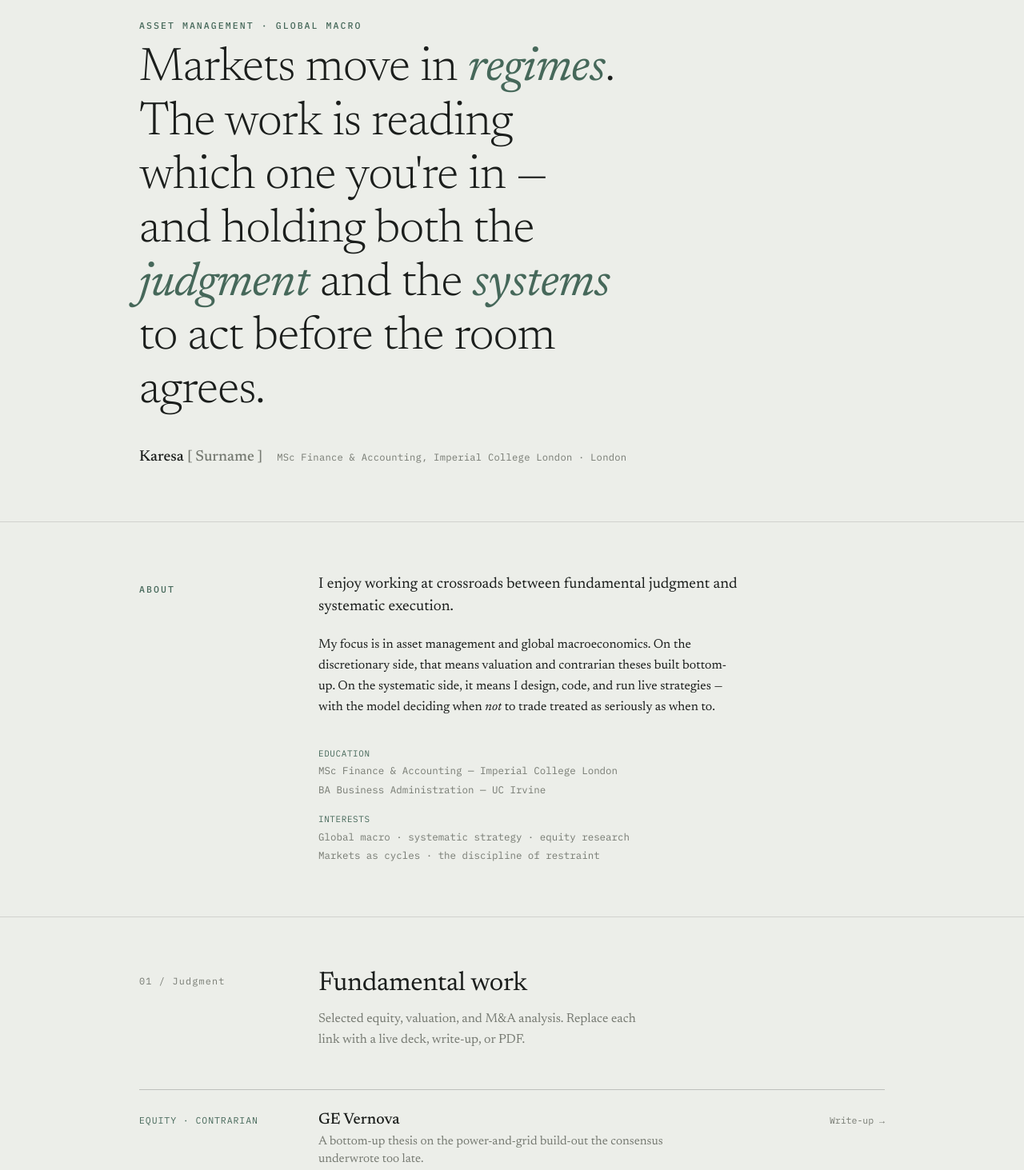
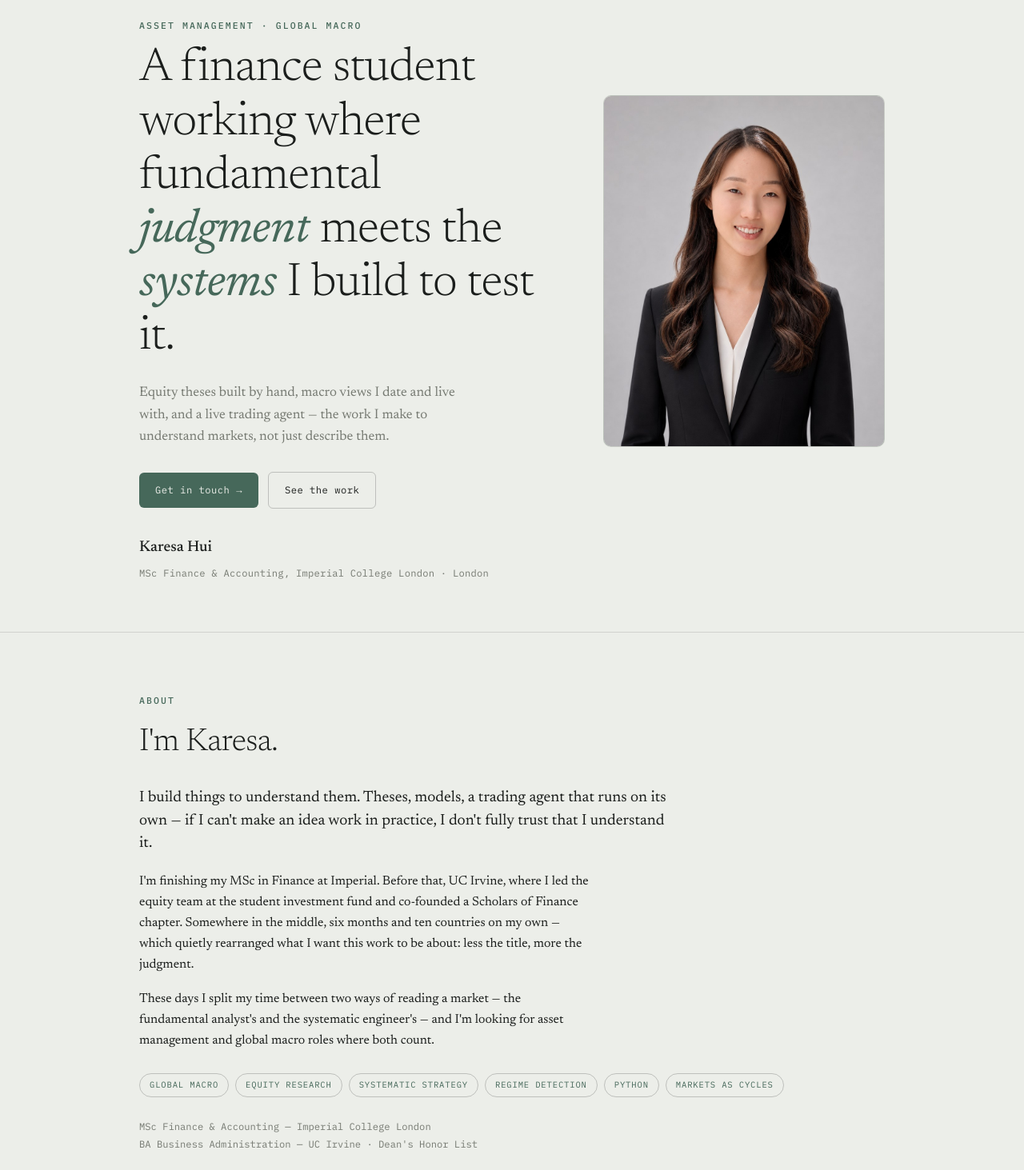
Before and after one commit to hkaresa/Portfolio.kh, a plain HTML site: page index.html in a window 1280 px wide. Shown: the part 200-1663 px from the top of the page at 80% size. Drawn offline with Linux system fonts and the light colour scheme.

Commit message:
Add files via upload

```diff
--- a/index.html
+++ b/index.html
@@ -3,7 +3,7 @@
 <head>
 <meta charset="UTF-8" />
 <meta name="viewport" content="width=device-width, initial-scale=1.0" />
-<title>Karesa — Asset Management & Global Macro</title>
+<title>Karesa Hui — Asset Management & Global Macro</title>
 <meta name="description" content="Fundamental judgment and systematic execution at the seam of asset management and global macro." />
 <link rel="preconnect" href="https://fonts.googleapis.com" />
 <link rel="preconnect" href="https://fonts.gstatic.com" crossorigin />
@@ -220,6 +220,34 @@
   footer .mono{ font-size:.72rem; color:var(--stone); letter-spacing:.04em; }
   footer .band.mini{ width:120px; }
 
+  /* ===================== hero v2 (portrait-led) ===================== */
+  .hero-grid{ display:grid; grid-template-columns:1.35fr .92fr; gap:clamp(30px,5vw,72px); align-items:center; }
+  .hero .intro{ margin-top:22px; max-width:44ch; color:var(--stone); font-size:1.06rem; }
+  .cta-row{ display:flex; flex-wrap:wrap; gap:12px; align-items:center; margin-top:30px; }
+  .cta{ display:inline-flex; align-items:center; gap:8px; font-family:var(--mono); font-size:.76rem;
+    letter-spacing:.04em; text-decoration:none; color:var(--paper); background:var(--celadon-deep);
+    padding:12px 20px; border-radius:6px; transition:background .2s, transform .2s; }
+  .cta:hover{ background:var(--ink); transform:translateY(-1px); }
+  .cta.ghost{ color:var(--ink); background:transparent; border:1px solid var(--line-strong); }
+  .cta.ghost:hover{ border-color:var(--celadon-deep); color:var(--celadon-deep); transform:translateY(-1px); }
+  .portrait{ position:relative; aspect-ratio:4/5; border-radius:10px; overflow:hidden;
+    background:linear-gradient(155deg,#E4E8E1,#D2D9D1); border:1px solid var(--line); }
+  .portrait img{ width:100%; height:100%; object-fit:cover; display:block; }
+  .portrait.empty img{ display:none; }
+  .portrait.empty::after{ content:"Add  headshot.jpg"; position:absolute; inset:0; display:flex;
+    align-items:center; justify-content:center; text-align:center; padding:20px; font-family:var(--mono);
+    font-size:.72rem; letter-spacing:.08em; text-transform:uppercase; color:var(--stone); }
+  @media (max-width:760px){ .hero-grid{ grid-template-columns:1fr; gap:30px; } .portrait{ max-width:280px; } }
+
+  /* ===================== bio block ===================== */
+  .bio h2{ font-weight:300; font-size:clamp(1.8rem,3.2vw,2.5rem); letter-spacing:-.015em; margin:.2em 0 .55em; }
+  .bio .lead{ font-size:1.2rem; line-height:1.5; max-width:60ch; }
+  .bio .body p{ margin:0 0 1.05em; max-width:62ch; }
+  .tags{ display:flex; flex-wrap:wrap; gap:8px; margin:28px 0 0; }
+  .tags span{ font-family:var(--mono); font-size:.66rem; letter-spacing:.08em; text-transform:uppercase;
+    color:var(--celadon-deep); border:1px solid var(--line-strong); border-radius:999px; padding:5px 12px; }
+  .bio .edu{ font-family:var(--mono); font-size:.76rem; color:var(--stone); margin-top:26px; line-height:1.85; }
+
   :focus-visible{ outline:2px solid var(--celadon-deep); outline-offset:3px; border-radius:2px; }
 </style>
 </head>
@@ -243,38 +271,48 @@
 
   <!-- ============ HERO ============ -->
   <section class="hero" style="border-top:none">
-    <div class="wrap">
+    <div class="wrap hero-grid">
+      <div class="hero-text">
         <div class="band reveal" id="heroBand" aria-hidden="true"></div>
         <p class="eyebrow reveal">Asset management · Global macro</p>
         <h1 class="reveal">
-        Markets move in <em>regimes</em>. The work is reading which one you're in —
-        and holding both the <em>judgment</em> and the <em>systems</em> to act before the room agrees.
+          A finance student working where fundamental <em>judgment</em> meets the <em>systems</em> I build to test it.
         </h1>
+        <p class="intro reveal">Equity theses built by hand, macro views I date and live with, and a live trading agent — the work I make to understand markets, not just describe them.</p>
+        <div class="cta-row reveal">
+          <a class="cta" href="#contact">Get in touch →</a>
+          <a class="cta ghost" href="#judgment">See the work</a>
+        </div>
         <div class="who reveal">
-        <!-- TODO: replace with your full name -->
-        <span class="name">Karesa&nbsp;<span style="color:var(--stone)">[ Surname ]</span></span>
+          <span class="name">Karesa Hui</span>
           <span class="locate">MSc Finance &amp; Accounting, Imperial College London · London</span>
+        </div>
+      </div>
+      <!-- Drop a file named headshot.jpg into the repo (next to index.html) and it appears here -->
+      <div class="portrait reveal empty">
+        <img src="headshot.jpg" alt="Karesa Hui"
+             onload="this.closest('.portrait').classList.remove('empty')"
+             onerror="this.closest('.portrait').classList.add('empty')">
       </div>
     </div>
   </section>
 
-  <!-- ============ ABOUT ============ -->
+  <!-- ============ ABOUT / BIO ============ -->
   <section id="about">
-    <div class="wrap about-grid">
+    <div class="wrap bio">
       <p class="eyebrow">About</p>
-      <div>
+      <h2>I'm Karesa.</h2>
       <div class="body">
-          <p>I enjoy working at crossroads between fundamental judgment and systematic execution. </p>
-          <p>My focus is in asset management and global macroeconomics. On the discretionary side, that means valuation and contrarian theses built bottom-up. On the systematic side, it means I design, code, and run live strategies — with the model deciding when <em>not</em> to trade treated as seriously as when to.</p>
+        <p class="lead">I build things to understand them. Theses, models, a trading agent that runs on its own — if I can't make an idea work in practice, I don't fully trust that I understand it.</p>
+        <p>I'm finishing my MSc in Finance at Imperial. Before that, UC Irvine, where I led the equity team at the student investment fund and co-founded a Scholars of Finance chapter. Somewhere in the middle, six months and ten countries on my own — which quietly rearranged what I want this work to be about: less the title, more the judgment.</p>
+        <p>These days I split my time between two ways of reading a market — the fundamental analyst's and the systematic engineer's — and I'm looking for asset management and global macro roles where both count.</p>
       </div>
-        <div class="aside" style="margin-top:34px">
-          <span class="k">Education</span>
+      <div class="tags">
+        <span>Global macro</span><span>Equity research</span><span>Systematic strategy</span><span>Regime detection</span><span>Python</span><span>Markets as cycles</span>
+      </div>
+      <div class="edu">
         MSc Finance &amp; Accounting — Imperial College London<br>
-          BA Business Administration — UC Irvine
-          <span class="k">Interests</span>
-          Global macro · systematic strategy · equity research<br>
-          Markets as cycles · the discipline of restraint
-        </div>
+        BA Business Administration — UC Irvine · Dean's Honor List
       </div>
     </div>
   </section>
@@ -286,7 +324,7 @@
         <span class="num">01 / Judgment</span>
         <div>
           <h2>Fundamental work</h2>
-          <p>Selected equity, valuation, and M&amp;A analysis. Replace each link with a live deck, write-up, or PDF.</p>
+          <p>Before I trusted a system with a dollar, I learned to value a business by hand. Equity theses built bottom-up, a valuation, and a deal pulled apart.</p>
         </div>
       </div>
       <div class="ledger">
@@ -332,7 +370,7 @@
         <span class="num">02 / Systems</span>
         <div>
           <h2>Systematic work</h2>
-          <p>Strategies and tooling I design and run. Public demos use historical or sample data — live systems and credentials stay private.</p>
+          <p>A backtest tells you what would have worked. Running it live — even on a small account — tells you what actually does. These are the systems I build to find out. Public demos use sample data; credentials stay private.</p>
         </div>
       </div>
       <div class="ledger">
@@ -398,7 +436,7 @@
         <span class="num">04 / Views</span>
         <div>
           <h2>Macro views</h2>
-          <p>A dated record of how a market view took shape — bottom-up from a single name into a worldview.</p>
+          <p>Anyone can have a take. Fewer write them down, date them, and live with being wrong. This is that record — bottom-up from a single name into a worldview.</p>
         </div>
       </div>
       <div>
@@ -420,7 +458,7 @@
   <section id="contact" class="contact">
     <div class="wrap">
       <p class="eyebrow">Contact</p>
-      <p class="lede">Open to asset management and global macro roles — and to a <em>good conversation</em> regardless.</p>
+      <p class="lede">Let's talk. I'm open to asset management and global macro roles — and to a <em>good conversation</em> regardless.</p>
       <div class="contact-links">
         <!-- TODO: fill these in -->
         <a href="mailto:you@email.com">you@email.com</a>
@@ -434,7 +472,7 @@
 
 <footer>
   <div class="wrap">
-    <span class="mono">© <span id="yr"></span> Karesa · London</span>
+    <span class="mono">© <span id="yr"></span> Karesa Hui · London</span>
     <div class="band mini" aria-hidden="true"></div>
     <span class="mono">Built and maintained by hand.</span>
   </div>
```
Also changed, not shown: headshot.jpg (added), 1 other file. Lines whose indentation alone changed are shown as unchanged.
